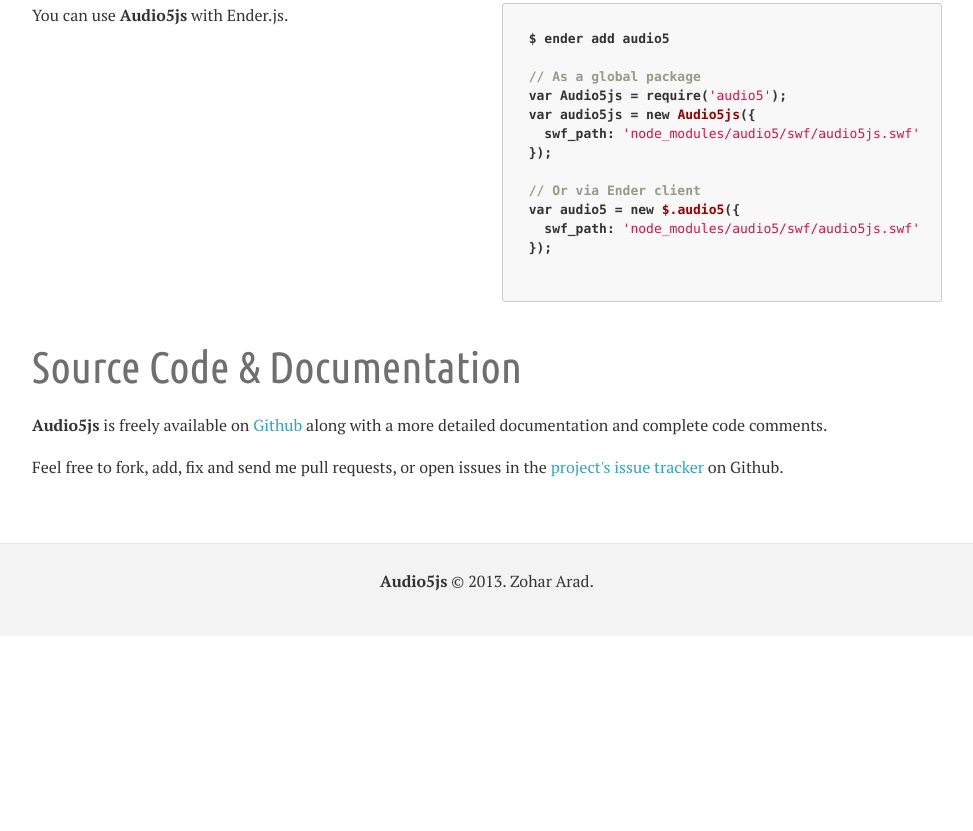
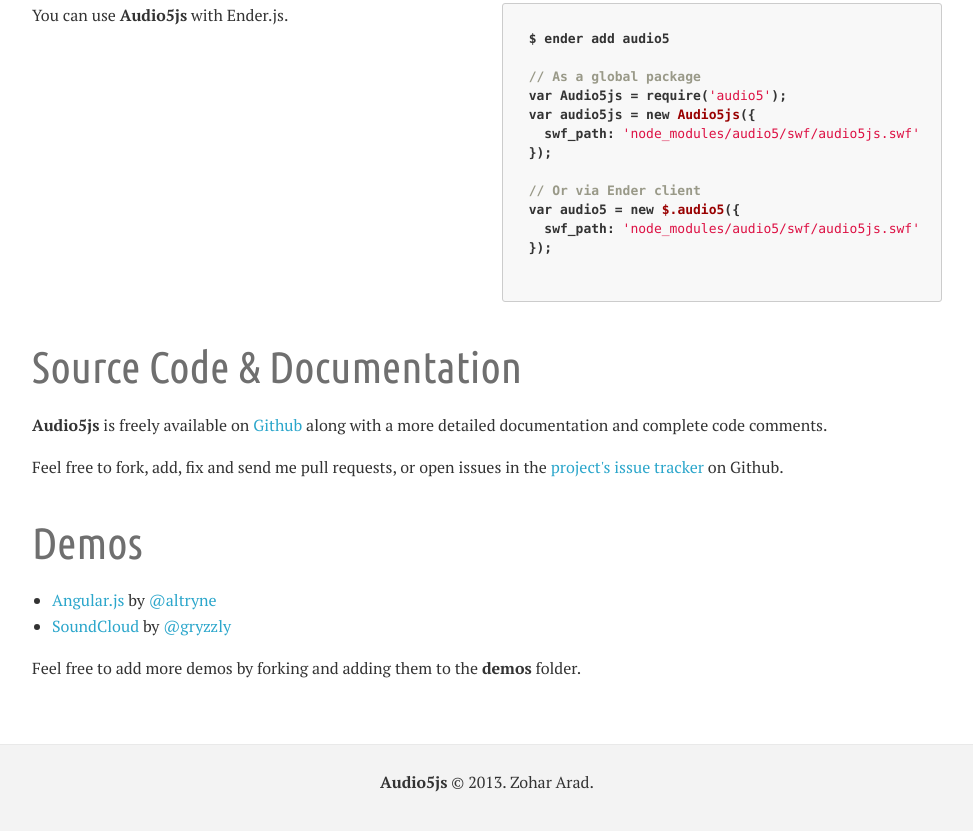
Before and after one commit to zohararad/audio5js, a website: page index.html in a window 1280 px wide. Shown: the part 3461-4292 px from the top of the page, without its empty margins (153-1126 px from the left). Before the commit the page ends 4097 px from the top, so only its background shows below. Drawn offline with Linux system fonts and the light colour scheme.

Commit message:
add demos section to gh page

```diff
--- a/index.html
+++ b/index.html
@@ -381,6 +381,28 @@
       </div>
     </div>
   </section>
+  <section>
+    <div class="row">
+      <header class="twelve columns">
+        <h1 class="subheader">Demos</h1>
+      </header>
+    </div>
+    <div class="row">
+      <div class="twelve columns">
+        <ul>
+          <li>
+            <a href="demos/angular/ngAudio5-example.html">Angular.js</a> by <a href="https://github.com/altryne">@altryne</a>
+          </li>
+          <li>
+            <a href="demos/soundcloud/index.html">SoundCloud</a> by <a href="https://github.com/gryzzly">@gryzzly</a>
+          </li>
+        </ul>
+        <p>
+          Feel free to add more demos by forking and adding them to the <strong>demos</strong> folder.
+        </p>
+      </div>
+    </div>
+  </section>
   <footer id="copyright">
     <div class="row">
       <div class="twelve columns text-center">
```
